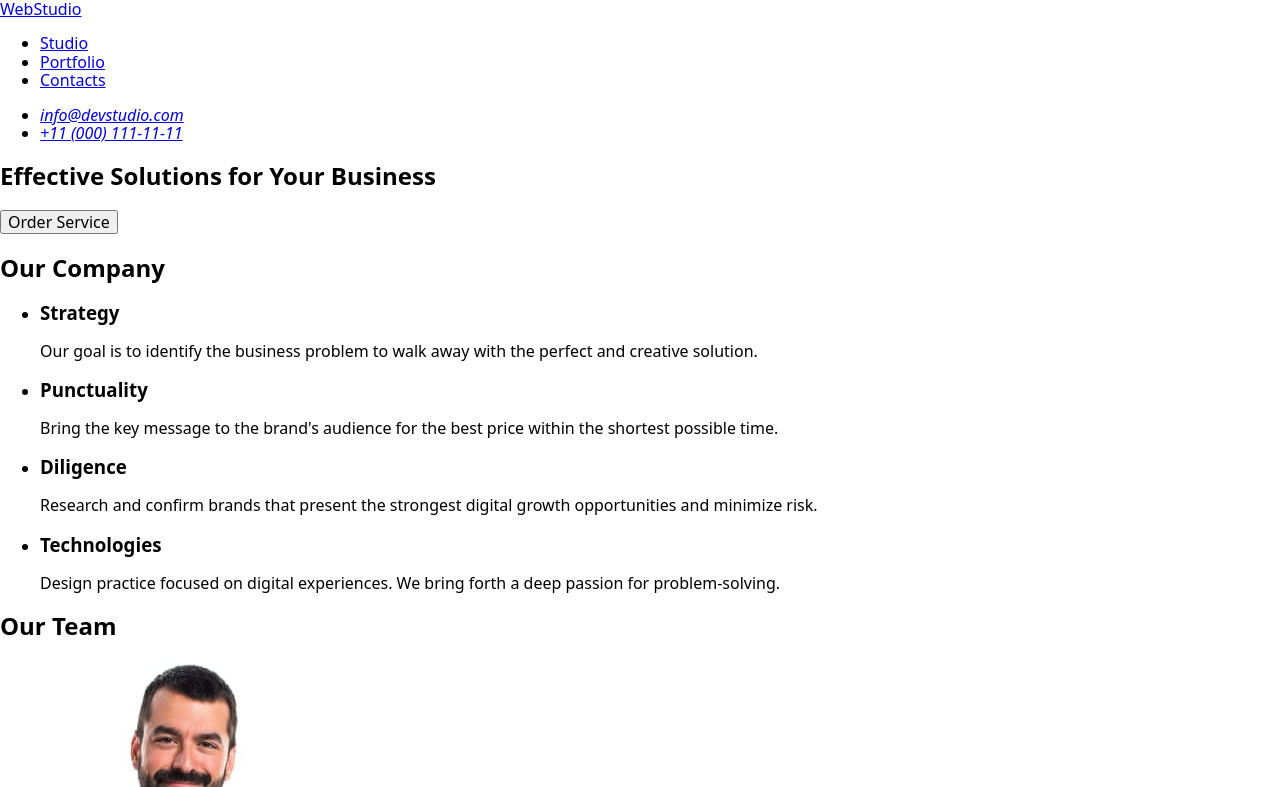
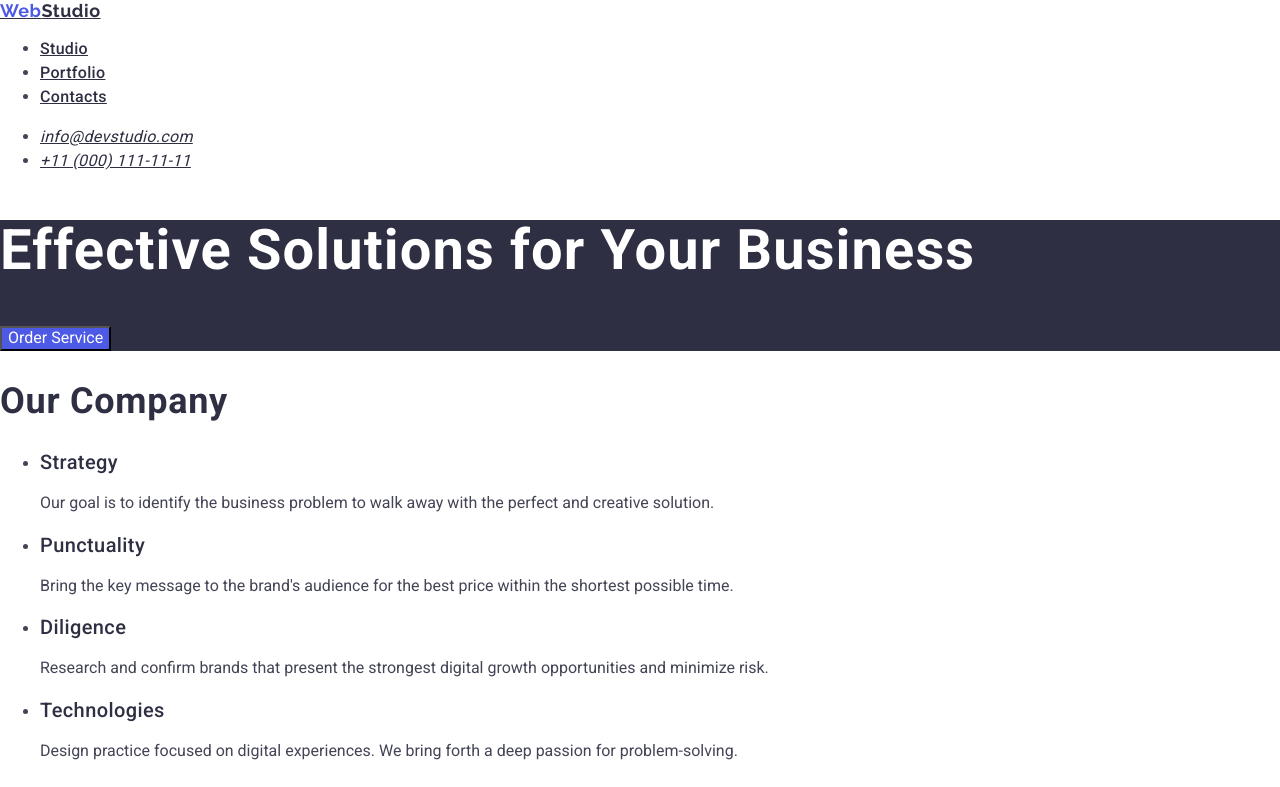
Before and after one commit to DeLaVoroDN/goit-homework-02, a plain HTML site: page index.html in a window 1280 px wide. Shown: the top 787 px of the page. Drawn offline with nearby package versions, Linux system fonts and the light colour scheme.

Commit message:
Summary (required)

```diff
--- a/css/styles.css
+++ b/css/styles.css
@@ -0,0 +1,94 @@
+.logo-link {
+  font-family: Raleway;
+  font-size: 18px;
+  font-weight: 700;
+  line-height: 21px;
+  letter-spacing: 0.03em;
+  color: #2e2f42;
+}
+
+span {
+  font-family: Raleway;
+  font-size: 18px;
+  font-weight: 700;
+  line-height: 21px;
+  letter-spacing: 0.03em;
+  color: #4d5ae5;
+}
+.navigation-list-link {
+  font-family: Roboto;
+  font-size: 16px;
+  font-weight: 500;
+  line-height: 24px;
+  letter-spacing: 0.02em;
+  color: #2e2f42;
+}
+
+.navigation-list-link:hover,
+.navigation-list-link:focus {
+  color: #404bbf;
+}
+
+.adress-list-link {
+  font-family: Roboto;
+  font-size: 16px;
+  font-weight: 400;
+  line-height: 24px;
+  letter-spacing: 0.02em;
+
+  color: #2e2f42;
+}
+
+.adress-list-link:hover,
+.adress-list-link:focus {
+  color: #404bbf;
+}
+
+body {
+  font-family: 'Roboto', sans-serif;
+  font-size: 16px;
+}
+body {
+  color: #434455;
+}
+
+.section-one {
+  background-color: #2e2f42;
+}
+.main-title {
+  font-family: Roboto;
+  font-size: 56px;
+  font-weight: 700;
+  line-height: 60px;
+  letter-spacing: 0.02em;
+  color: #ffffff;
+}
+
+.button {
+  color: #ffffff;
+  background-color: #4d5ae5;
+}
+
+.button:hover,
+.button:focus {
+  color: #ffffff;
+  background-color: #404bbf;
+}
+
+.secondary-title {
+  font-family: Roboto;
+  font-size: 36px;
+  font-weight: 700;
+  line-height: 40px;
+  letter-spacing: 0.02em;
+  color: #2e2f42;
+}
+
+.additional-title {
+  font-family: Roboto;
+  font-size: 20px;
+  font-weight: 500;
+  line-height: 24px;
+  letter-spacing: 0.02em;
+  color: #2e2f42;
+}
--- a/index.html
+++ b/index.html
@@ -2,7 +2,10 @@
 <html lang="en">
   <head>
     <meta charset="UTF-8" />
-
+    <link
+      href="https://fonts.googleapis.com/css2?family=Raleway:wght@700&family=Roboto:wght@400;500;700&display=swap"
+      rel="stylesheet"
+    />
     <meta name="viewport" content="width=device-width, initial-scale=1.0" />
     <title>Web Studio</title>
     <link
@@ -16,11 +19,11 @@
     <!-- HEADER CONTENT -->
     <header>
       <nav>
-        <a href="./index.html" class="logo-link">WebStudio</a>
+        <a href="./index.html" class="logo-link"><span>Web</span>Studio</a>
         <ul>
           <li><a href="#" class="navigation-list-link">Studio</a></li>
-          <li><a href="#">Portfolio</a></li>
-          <li><a href="#">Contacts</a></li>
+          <li><a href="#" class="navigation-list-link">Portfolio</a></li>
+          <li><a href="#" class="navigation-list-link">Contacts</a></li>
         </ul>
       </nav>
       <address>
@@ -29,7 +32,9 @@
             <a href="mailto:info@devstudio.com" class="adress-list-link">info@devstudio.com</a
             ><br />
           </li>
-          <li><a href="tel:+110001111111">+11 (000) 111-11-11</a><br /></li>
+          <li>
+            <a href="tel:+110001111111" class="adress-list-link">+11 (000) 111-11-11</a><br />
+          </li>
         </ul>
       </address>
     </header>
@@ -37,37 +42,37 @@
     <!-- MAIN CONTENT -->
     <main>
       <!-- SECTION ONE -->
-      <section>
-        <h1>Effective Solutions for Your Business</h1>
-        <button type="button">Order Service</button>
+      <section class="section-one">
+        <h1 class="main-title">Effective Solutions for Your Business</h1>
+        <button type="button" class="button">Order Service</button>
       </section>
       <!-- SECTION TWO -->
       <section>
-        <h2>Our Company</h2>
+        <h2 class="secondary-title">Our Company</h2>
         <ul>
           <li>
-            <h3>Strategy</h3>
+            <h3 class="additional-title">Strategy</h3>
             <p>
               Our goal is to identify the business problem to walk away with the perfect and
               creative solution.
             </p>
           </li>
           <li>
-            <h3>Punctuality</h3>
+            <h3 class="additional-title">Punctuality</h3>
             <p>
               Bring the key message to the brand's audience for the best price within the shortest
               possible time.
             </p>
           </li>
           <li>
-            <h3>Diligence</h3>
+            <h3 class="additional-title">Diligence</h3>
             <p>
               Research and confirm brands that present the strongest digital growth opportunities
               and minimize risk.
             </p>
           </li>
           <li>
-            <h3>Technologies</h3>
+            <h3 class="additional-title">Technologies</h3>
             <p>
               Design practice focused on digital experiences. We bring forth a deep passion for
               problem-solving.
@@ -78,61 +83,61 @@
 
       <!-- SECTION THREE -->
       <section>
-        <h2>Our Team</h2>
+        <h2 class="secondary-title">Our Team</h2>
         <ul>
           <li>
             <img src="./images/MarkGuerrero.jpg" alt="Mark Guerrero" width="264" />
-            <h3>Mark Guerrero</h3>
+            <h3 class="additional-title">Mark Guerrero</h3>
             <p>Product Designer</p>
           </li>
           <li>
             <img src="./images/TomFord.jpg" alt="Tom Ford" width="264" />
-            <h3>Tom Ford</h3>
+            <h3 class="additional-title">Tom Ford</h3>
             <p>Frontend Developer</p>
           </li>
           <li>
             <img src="./images/CamilaGarcia.jpg" alt="Camila Garcia" width="264" />
-            <h3>Camila Garcia</h3>
+            <h3 class="additional-title">Camila Garcia</h3>
             <p>Marketing</p>
           </li>
           <li>
             <img src="./images/DanielWilson.jpg" alt="Daniel Wilson" width="264" />
-            <h3>Daniel Wilson</h3>
+            <h3 class="additional-title">Daniel Wilson</h3>
             <p>UI Designer</p>
           </li>
         </ul>
       </section>
       <section>
-        <h2>Our Portfolio</h2>
+        <h2 class="secondary-title">Our Portfolio</h2>
         <ul>
           <li>
             <img src="./images/BankingApp.jpg" alt="Banking App" width="360" />
-            <h3>Banking App</h3>
+            <h3 class="additional-title">Banking App</h3>
             <p>App</p>
           </li>
           <li>
             <img src="./images/CashlessPayment.jpg" alt="Cashless Payment" width="360" />
-            <h3>Cashless Payment</h3>
+            <h3 class="additional-title">Cashless Payment</h3>
             <p>Marketing</p>
           </li>
           <li>
             <img src="./images/MeditationApp.jpg" alt="Meditation App" width="360" />
-            <h3>Meditation App</h3>
+            <h3 class="additional-title">Meditation App</h3>
             <p>App</p>
           </li>
           <li>
             <img src="./images/TaxiService.jpg" alt="Taxi Service" width="360" />
-            <h3>Taxi Service</h3>
+            <h3 class="additional-title">Taxi Service</h3>
             <p>Marketing</p>
           </li>
           <li>
             <img src="./images/ScreenIllustrations.jpg" alt="Screen Illustrations" width="360" />
-            <h3>Screen Illustrations</h3>
+            <h3 class="additional-title">Screen Illustrations</h3>
             <p>Design</p>
           </li>
           <li>
             <img src="./images/OnlineCourses.jpg" alt="Online Courses" width="360" />
-            <h3>Online Courses</h3>
+            <h3 class="additional-title">Online Courses</h3>
             <p>Marketing</p>
           </li>
         </ul>
@@ -141,7 +146,7 @@
 
     <footer>
       <!-- FOOTER CONTENT -->
-      <a href="./index.html" class="logo-link">WebStudio</a>
+      <a href="./index.html" class="logo-link"><span>Web</span>Studio</a>
       <p>
         Increase the flow of customers and sales for your business with digital marketing &#38;
         growth solutions.
```
